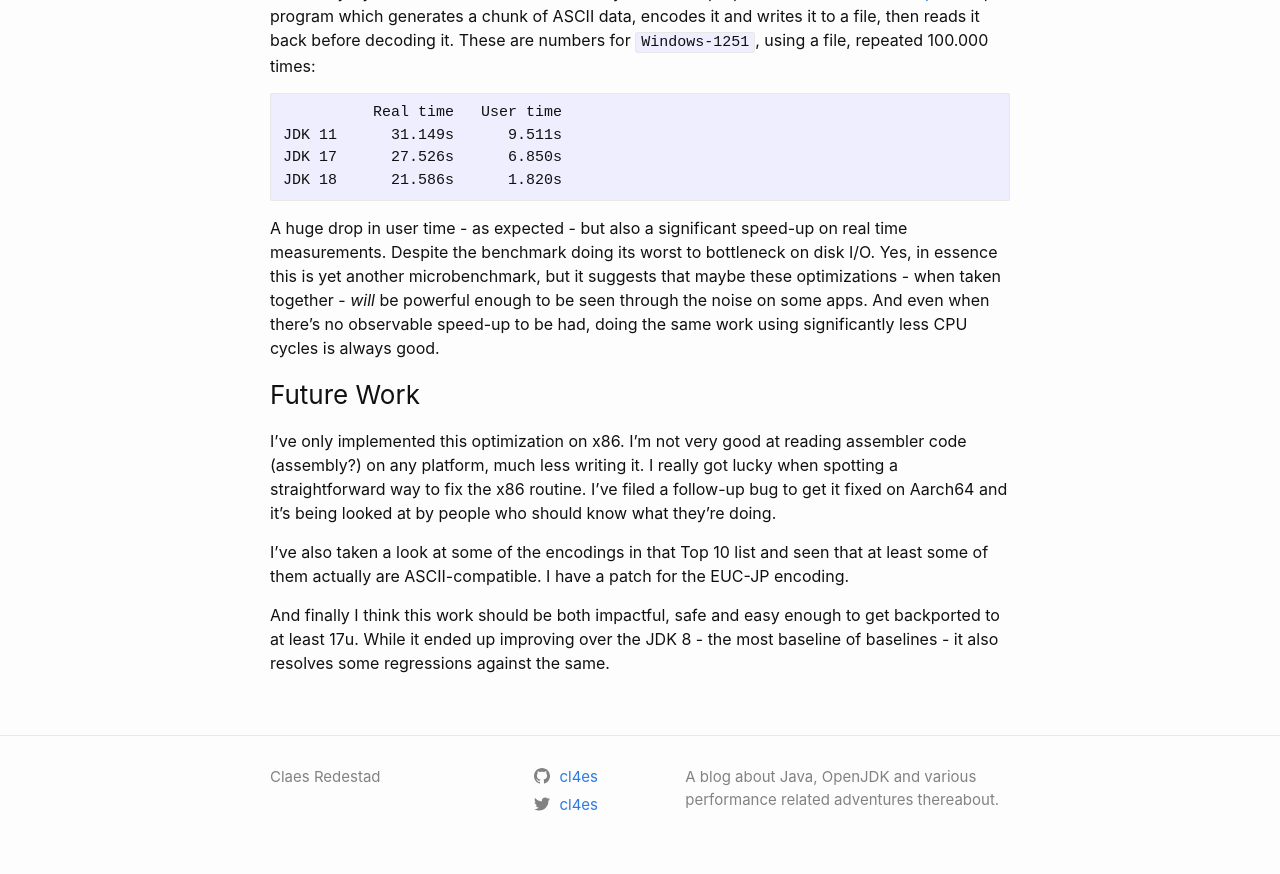
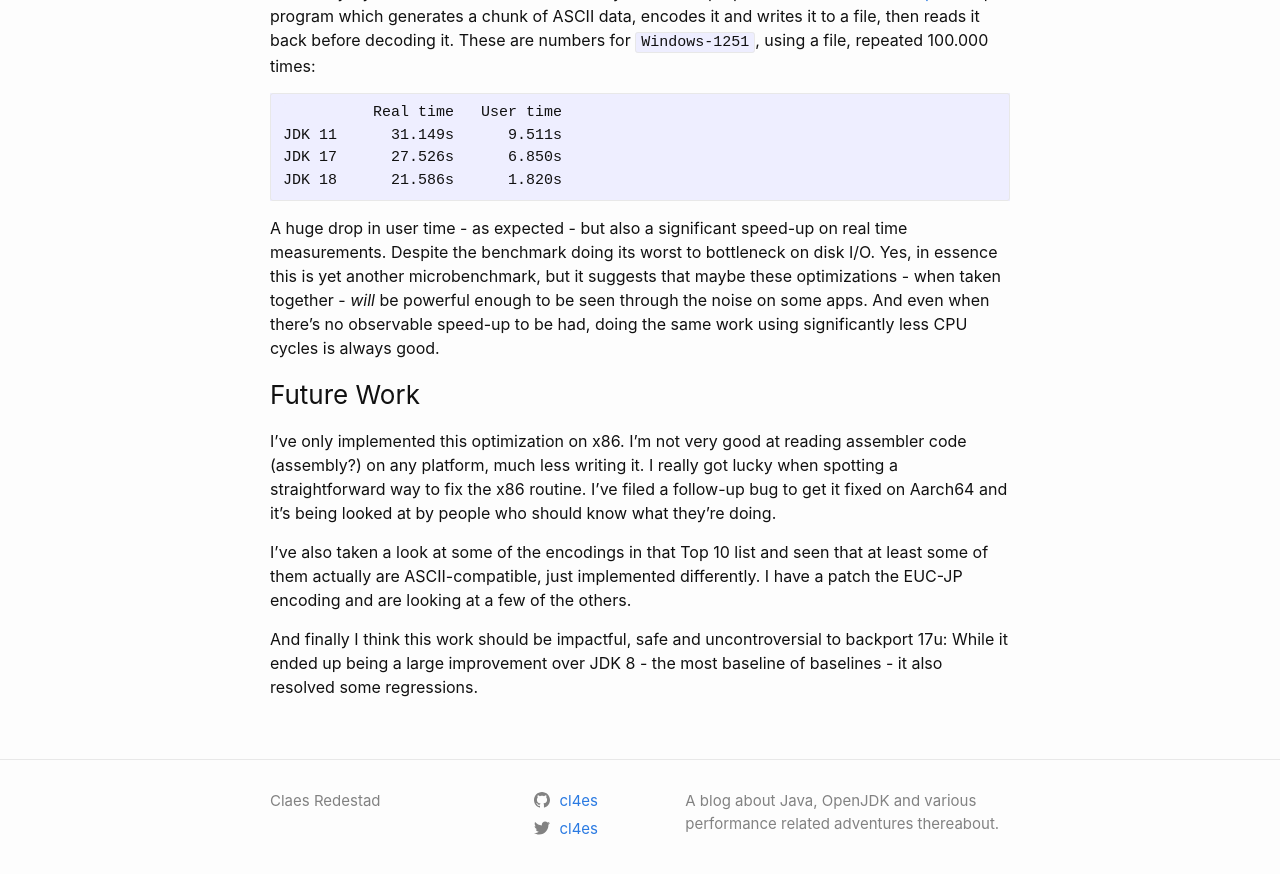
Before and after one commit to cl4es/cl4es.github.io, a Jekyll site: the page built from _posts/2021-10-17-Faster-Charset-Encoding.md, in a window 1280 px wide and 900 px high, scrolled down 5331 px. Shown: the top 874 px of the window. Built offline with Jekyll 4.4.1, drawn with Linux system fonts in a browser that asks for light colours; comment, search, counter and statistics services are not loaded; some of the changed text lies outside the part shown.

Commit message:
Minor edits

```diff
--- a/_posts/2021-10-17-Faster-Charset-Encoding.md
+++ b/_posts/2021-10-17-Faster-Charset-Encoding.md
@@ -7,7 +7,7 @@ tags:
 ---
 
 
-TL;DR: `CharsetDecoder`s got several times faster in JDK 17, leaving `CharsetEncoder` behind. After a few false starts and some help from the community I found a trick to speed up `CharsetEncoder`s similarly. This may or may not speed up your apps in the future.
+TL;DR: `CharsetDecoder`s got several times faster in JDK 17, leaving `CharsetEncoder`s behind. After a few false starts and some help from the community I found a trick to speed up `CharsetEncoder`s similarly. This may or may not speed up your apps in the future.
 
 This is a technical read, but also a story about the process of failing and trying again, with no graphs and lots of distracting links to source code. Sorry. But there will be cake.
 
@@ -174,6 +174,6 @@ A huge drop in user time - as expected - but also a significant speed-up on real
 
 I've only implemented this optimization on x86. I'm not very good at reading assembler code (assembly?) on any platform, much less writing it. I really got lucky when spotting a straightforward way to fix the x86 routine. I've filed a follow-up bug to get it fixed on Aarch64 and it's being looked at by people who should know what they're doing.
 
-I've also taken a look at some of the encodings in that Top 10 list and seen that at least some of them actually are ASCII-compatible. I have a patch for the EUC-JP encoding.
+I've also taken a look at some of the encodings in that Top 10 list and seen that at least some of them actually are ASCII-compatible, just implemented differently. I have a patch the EUC-JP encoding and are looking at a few of  the others.
 
-And finally I think this work should be both impactful, safe and easy enough to get backported to at least 17u. While it ended up improving over the JDK 8 - the most baseline of baselines - it also resolves some regressions against the same.
+And finally I think this work should be impactful, safe and uncontroversial to backport 17u: While it ended up being a large improvement over JDK 8 - the most baseline of baselines - it also resolved some regressions.
```
